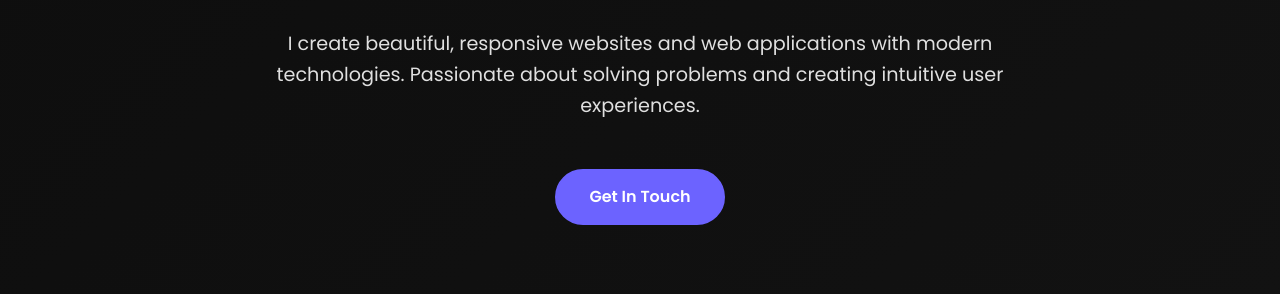
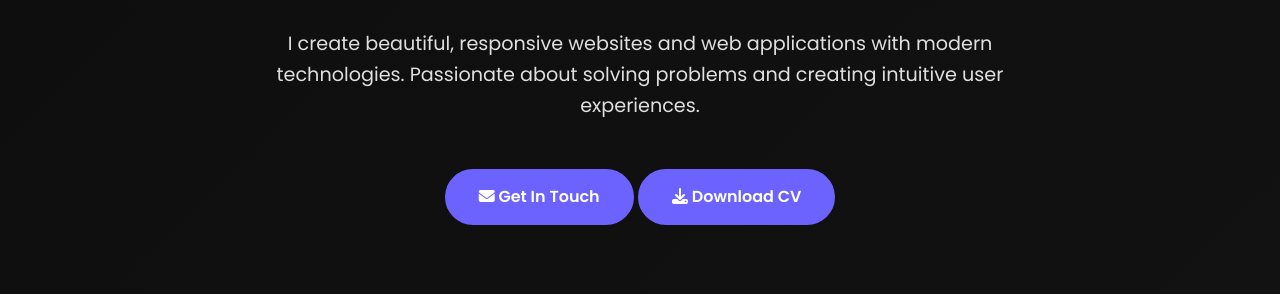
Before and after one commit to JahidaJinar/Jinar_s_Portfolio, a plain HTML site: page index.html in a window 1280 px wide. Shown: the part 506-800 px from the top of the page. Drawn offline with Linux system fonts and the light colour scheme.

Commit message:
Update index.html

```diff
--- a/index.html
+++ b/index.html
@@ -39,7 +39,7 @@
     <!-- Hero Section -->
     <section id="hero">
       <div class="container hero-content">
-        <img src="assest/profile.jpg" alt="Profile" class="hero-img" />
+        <img src="/assest/profile.jpg" alt="Profile" class="hero-img" />
         <h1 class="hero-title">Jahida Khanom Jinar</h1>
         <h2 class="hero-subtitle">Full Stack Developer</h2>
         <p class="hero-text">
@@ -47,7 +47,14 @@
           modern technologies. Passionate about solving problems and creating
           intuitive user experiences.
         </p>
-        <a href="#contact" class="btn">Get In Touch</a>
+        <div class="hero-buttons">
+          <a href="#contact" class="btn btn-primary">
+            <i class="fas fa-envelope"></i> Get In Touch
+          </a>
+          <a href="/assest/Jinar CV.pdf" download class="btn btn-secondary">
+            <i class="fas fa-download"></i> Download CV
+          </a>
+        </div>
       </div>
     </section>
 
@@ -63,9 +70,7 @@
               and Engineering. When I'm not coding, I enjoy drawing and
               painting.
             </p>
-            <p>
-              You can also visit my page on 👇
-            </p>
+            <p>You can also visit my page on 👇</p>
             <div class="social-links">
               <a href="https://www.facebook.com/share/1EDu5V9Smg/"
                 ><i class="fa-brands fa-facebook"></i
@@ -438,7 +443,7 @@
     <footer class="footer">
       <div class="social-links">
         <a href="https://github.com/JahidaJinar" class="social-link"><i class="fab fa-github"></i></a>
-        <a href="#" class="social-link"><i class="fab fa-linkedin-in"></i></a>
+        <a href="https://www.linkedin.com/in/jahida-khanom-jinar-20b7082b7?utm_source=share&utm_campaign=share_via&utm_content=profile&utm_medium=android_app" class="social-link"><i class="fab fa-linkedin-in"></i></a>
         <a href="#" class="social-link"><i class="fab fa-twitter"></i></a>
         <a href="#" class="social-link"><i class="fab fa-dribbble"></i></a>
       </div>
```
